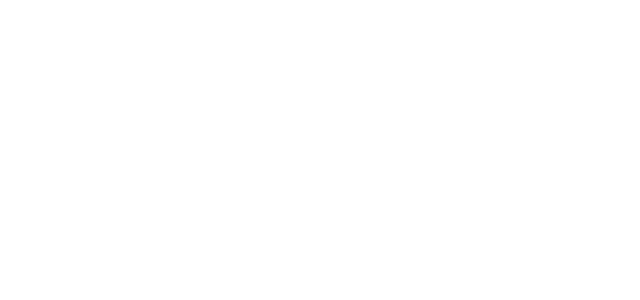
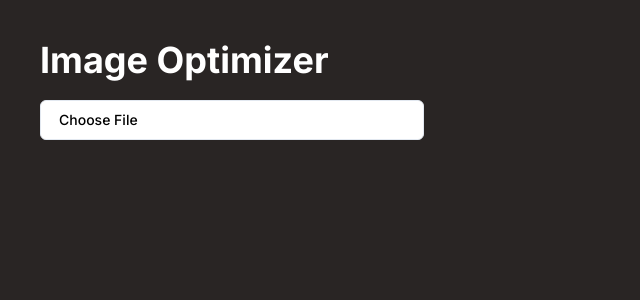
Before and after one commit to Atif-27/image-optimizer, a Next.js app: page / in a window 1280 px wide. Shown: the top 300 px of the page, without its empty margins (0-640 px from the left). Built offline with nearby package versions, Linux system fonts and the light colour scheme.

Commit message:
Added Image optimizer

```diff
--- a/app/page.tsx
+++ b/app/page.tsx
@@ -1,5 +1,12 @@
+import { Upload } from "@/components/Upload";
 import Image from "next/image";
+import { useState } from "react";
 
 export default function Home() {
-  return <main></main>;
+  return (
+    <main className="p-10 bg-stone-800 text-white min-h-screen">
+      <h1 className="text-4xl font-bold"> Image Optimizer</h1>
+      <Upload />
+    </main>
+  );
 }
--- /dev/null
+++ b/components/Upload.tsx
@@ -0,0 +1,106 @@
+"use client";
+import Image from "next/image";
+import { useState } from "react";
+import { Input } from "@/components/ui/input";
+import error from "next/error";
+// import { Label } from "@/components/ui/label";
+interface File {
+  url: string;
+  name: string;
+  size: number;
+}
+interface Optimized {
+  url: string;
+  size: number;
+}
+export function Upload() {
+  const [file, setFile] = useState<File | null>(null);
+  const [optimizedImage, setOptimizedImage] = useState<Optimized | null>(null);
+  async function handleChange(e: React.ChangeEvent<HTMLInputElement>) {
+    setOptimizedImage(null);
+    const upload_file = e.target.files?.[0];
+    if (!upload_file) {
+      console.error("Please select an image file.");
+      return;
+    }
+    console.log(upload_file);
+
+    setFile({
+      url: URL.createObjectURL(upload_file),
+      name: upload_file.name,
+      size: upload_file.size,
+    });
+
+    const form = new FormData();
+    form.append("image", upload_file);
+    const apiKey = "3e48108778cf5475992454b8dcfab936";
+    const apiUrl = "https://api.femto.cypherx.in/optimize-image";
+    try {
+      const res = await fetch(apiUrl, {
+        method: "POST",
+        body: form,
+        headers: {
+          Authorization: `Bearer ${apiKey}`,
+        },
+      });
+      if (!res.ok) {
+        throw new Error();
+      }
+      const optimizedImageBuffer = await res.arrayBuffer();
+      console.log("Optimized Image Buffer:", optimizedImageBuffer);
+      const optimizedImageBlob = new Blob([optimizedImageBuffer]);
+
+      console.log(optimizedImageBlob);
+
+      setOptimizedImage({
+        url: URL.createObjectURL(optimizedImageBlob),
+        size: optimizedImageBlob.size,
+      });
+    } catch (err) {
+      console.error("Error:", err.message);
+    }
+  }
+  return (
+    <>
+      <div className="grid w-full max-w-sm items-center gap-1.5 mt-5">
+        {/* <Label htmlFor="picture">Picture</Label> */}
+        <Input id="picture" type="file" onChange={handleChange} />
+      </div>
+      <div className="flex max-md:flex-col w-full gap-10 mt-5">
+        {file && (
+          <div>
+            <h3 className=" font-semibold">Uploaded Image</h3>
+            <Image
+              src={file.url}
+              width={500}
+              height={500}
+              alt="uploaded_image"
+            />
+            <p>Name: {file.name}</p>
+            <p>Size: {(file.size / 1024).toFixed(2)} MB</p>
+          </div>
+        )}
+        {optimizedImage && (
+          <div>
+            <h3 className=" font-semibold">Optimized Image</h3>
+            <Image
+              src={optimizedImage.url}
+              width={500}
+              height={500}
+              alt="uploaded_image"
+            />{" "}
+            <p>Size: {(optimizedImage.size / 1024).toFixed(2)} MB</p>
+            <a
+              className="bg-gray-500 w-max px-2 py-1 rounded-md"
+              href={optimizedImage.url || ""}
+              download="optimized_image.png"
+              style={{ display: "block", marginTop: "10px" }}
+            >
+              Download Optimized Image
+            </a>
+          </div>
+        )}
+      </div>
+    </>
+  );
+}
--- /dev/null
+++ b/components/ui/input.tsx
@@ -0,0 +1,25 @@
+import * as React from "react"
+
+import { cn } from "@/lib/utils"
+
+export interface InputProps
+  extends React.InputHTMLAttributes<HTMLInputElement> {}
+
+const Input = React.forwardRef<HTMLInputElement, InputProps>(
+  ({ className, type, ...props }, ref) => {
+    return (
+      <input
+        type={type}
+        className={cn(
+          "flex h-10 w-full rounded-md border border-input bg-background px-3 py-2 text-sm ring-offset-background file:border-0 file:bg-transparent file:text-sm file:font-medium placeholder:text-muted-foreground focus-visible:outline-none focus-visible:ring-2 focus-visible:ring-ring focus-visible:ring-offset-2 disabled:cursor-not-allowed disabled:opacity-50",
+          className
+        )}
+        ref={ref}
+        {...props}
+      />
+    )
+  }
+)
+Input.displayName = "Input"
+
+export { Input }
```
